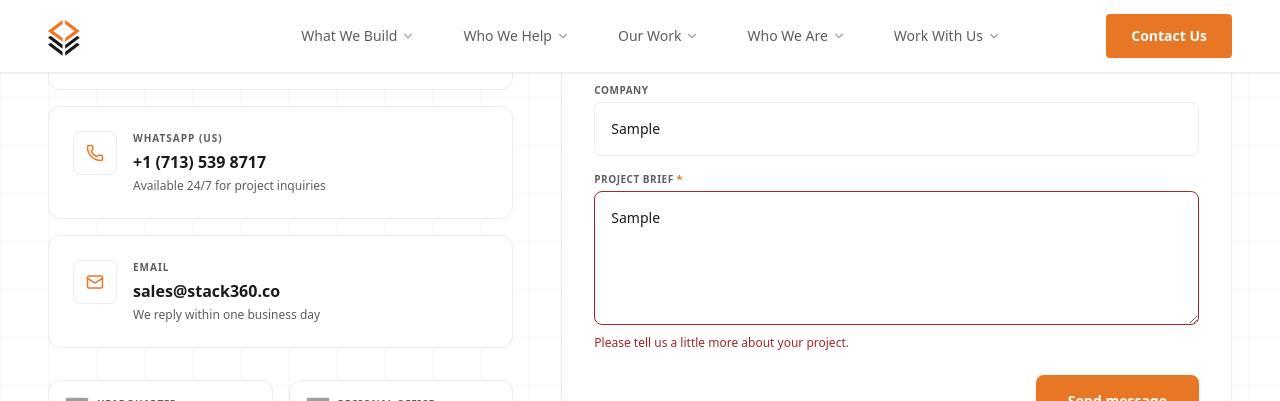
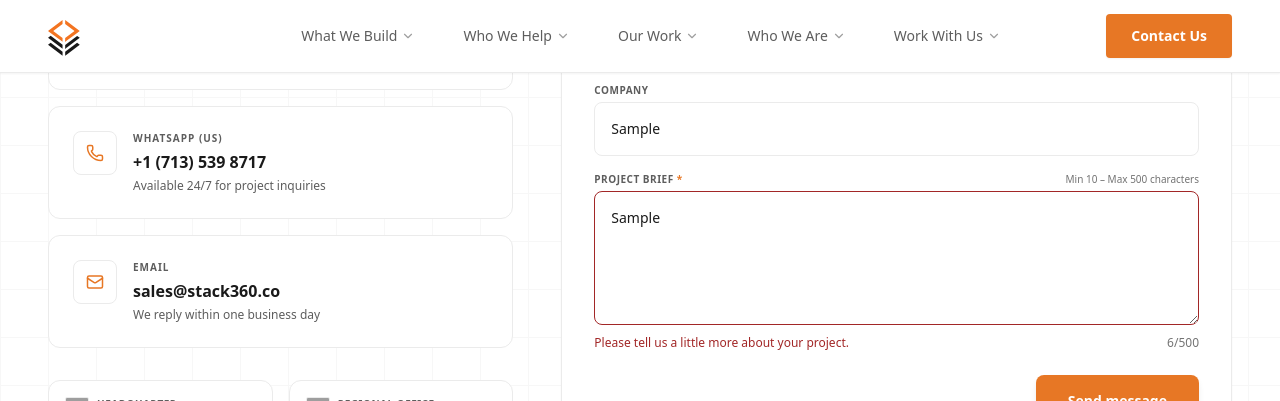
Before and after one commit to levi-dev-stack/stack360-website, a Next.js app: page /contact in a window 1280 px wide. Both pictures are taken after typing "Sample", "name@example.com", "Sample", "Sample" into the empty fields and a click on the button "Send message". Shown: the part 527-928 px from the top of the page. Built offline with nearby package versions, Linux system fonts and the light colour scheme; grey boxes are pictures that could not be loaded.

Commit message:
feat: enhance message input with character limit and counter display

```diff
--- a/src/components/pages/contact/ContactForm.tsx
+++ b/src/components/pages/contact/ContactForm.tsx
@@ -214,9 +214,10 @@ export default function ContactForm() {
         })}
 
         <div className="sm:col-span-2">
+          <div className="mb-xs flex items-center justify-between">
             <label
               htmlFor="message"
-            className="mb-xs block font-mono text-[10px] font-bold uppercase tracking-wider text-neutral-600"
+              className="block font-mono text-[10px] font-bold uppercase tracking-wider text-neutral-600"
             >
               {role ? 'Cover note' : 'Project brief'}
               <span className="text-primary" aria-hidden>
@@ -224,16 +225,22 @@ export default function ContactForm() {
                 *
               </span>
             </label>
+            <span className="font-mono text-[10px] text-neutral-500">
+              Min 10 – Max 500 characters
+            </span>
+          </div>
+
           <textarea
             id="message"
             name="message"
             rows={5}
+            maxLength={500}
             value={formValues.message ?? ''}
             disabled={isLoading}
             onChange={handleChange}
             onBlur={handleBlur}
             aria-invalid={!!fieldErrors.message}
-            aria-describedby={fieldErrors.message ? 'message-error' : undefined}
+            aria-describedby={fieldErrors.message ? 'message-error' : 'message-counter'}
             placeholder={
               role
                 ? 'Experience, availability, and why this role…'
@@ -245,12 +252,38 @@ export default function ContactForm() {
                 : 'border-neutral-200 focus-visible:border-primary focus-visible:ring-primary/15'
             }`}
           />
+
+          <div className="mt-xs flex items-center justify-between gap-sm">
+            <div>
               {fieldErrors.message ? (
-            <p id="message-error" className="mt-xs text-xs font-medium text-danger" role="alert">
+                <p id="message-error" className="text-xs font-medium text-danger" role="alert">
                   {fieldErrors.message}
                 </p>
               ) : null}
             </div>
+
+            <span
+              id="message-counter"
+              className={`ml-auto font-mono text-xs ${
+                (formValues.message?.length ?? 0) > 480
+                  ? 'font-bold text-danger'
+                  : 'text-neutral-500'
+              }`}
+            >
+              {formValues.message?.length ?? 0}/500
+            </span>
+          </div>
+        </div>
+      </div>
+
+      <div className="mt-lg flex items-center justify-end">
+        <button
+          type="submit"
+          disabled={isLoading}
+          className="min-h-11 shrink-0 rounded-md bg-primary px-xl py-md text-sm font-bold text-neutral-50 shadow-md transition-all hover:bg-primary-dark focus-visible:outline-2 focus-visible:outline-offset-2 focus-visible:outline-primary active:scale-[0.98] disabled:cursor-not-allowed disabled:opacity-60"
+        >
+          {isLoading ? 'Sending...' : role ? 'Submit application' : 'Send message'}
+        </button>
       </div>
 
       {status === 'error' && errorMessage ? (
@@ -295,16 +328,6 @@ export default function ContactForm() {
           </button>
         </output>
       ) : null}
-
-      <div className="mt-lg flex items-center justify-end">
-        <button
-          type="submit"
-          disabled={isLoading}
-          className="min-h-11 shrink-0 rounded-md bg-primary px-xl py-md text-sm font-bold text-neutral-50 shadow-md transition-all hover:bg-primary-dark focus-visible:outline-2 focus-visible:outline-offset-2 focus-visible:outline-primary active:scale-[0.98] disabled:cursor-not-allowed disabled:opacity-60"
-        >
-          {isLoading ? 'Sending...' : role ? 'Submit application' : 'Send message'}
-        </button>
-      </div>
     </form>
   );
 }
```
Lines whose indentation alone changed are shown as unchanged.
